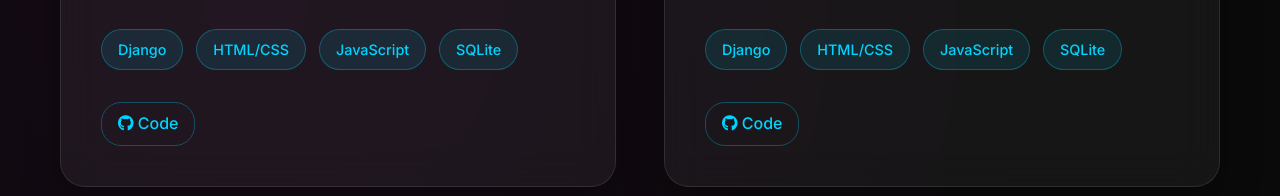
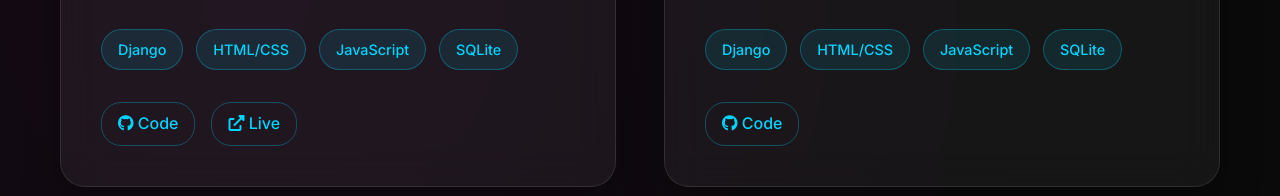
Before and after one commit to AshwinSajiKumar/portfolio, a plain HTML site: page index.html in a window 1280 px wide. Shown: the part 4938-5134 px from the top of the page. Drawn offline with nearby package versions, Linux system fonts and the light colour scheme; animation ran at ten frames a second.

Commit message:
Update index.html

```diff
--- a/index.html
+++ b/index.html
@@ -230,6 +230,7 @@
                         </div>
                         <div class="project-links">
                             <a href="https://github.com/AshwinSajiKumar/Placement-Management-System" class="project-link"><i class="fab fa-github"></i> Code</a>
+                            <a href="https://placement-management-system-g7on.onrender.com/" class="project-link"><i class="fas fa-external-link-alt"></i> Live</a>
                         </div>
                     </div>
                 </div>
```
